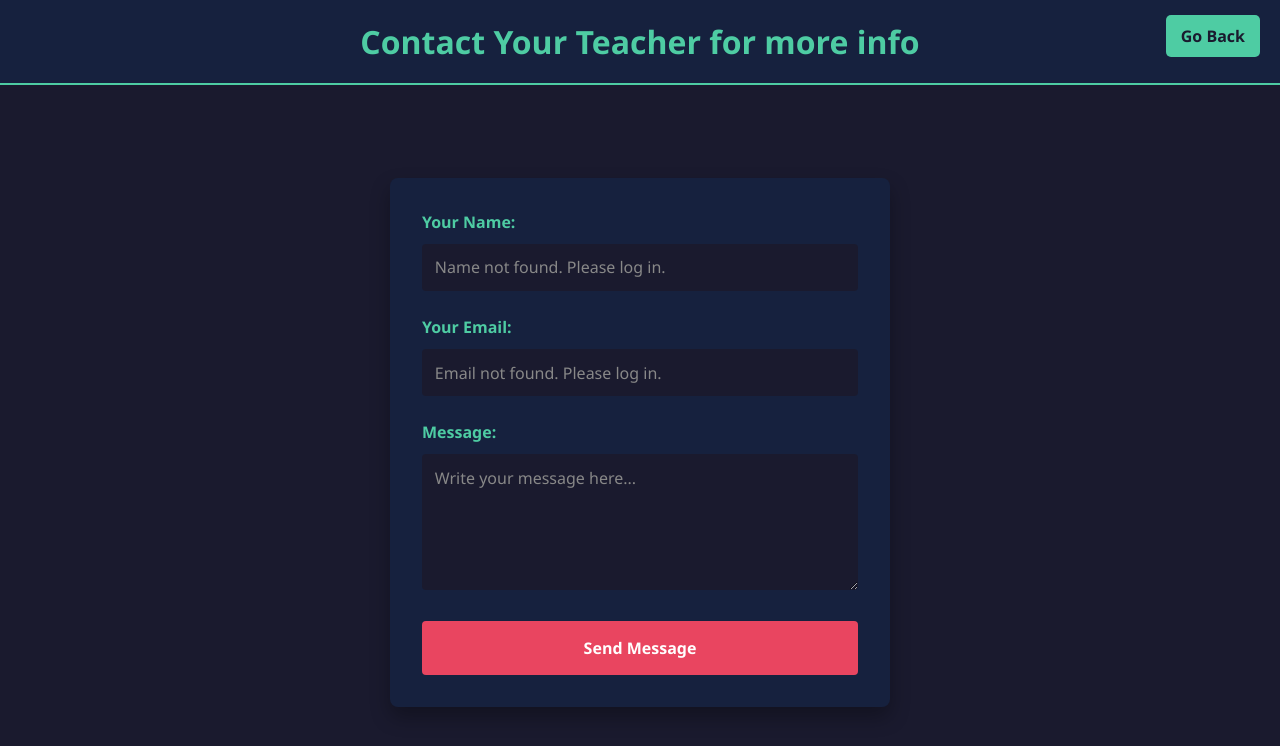
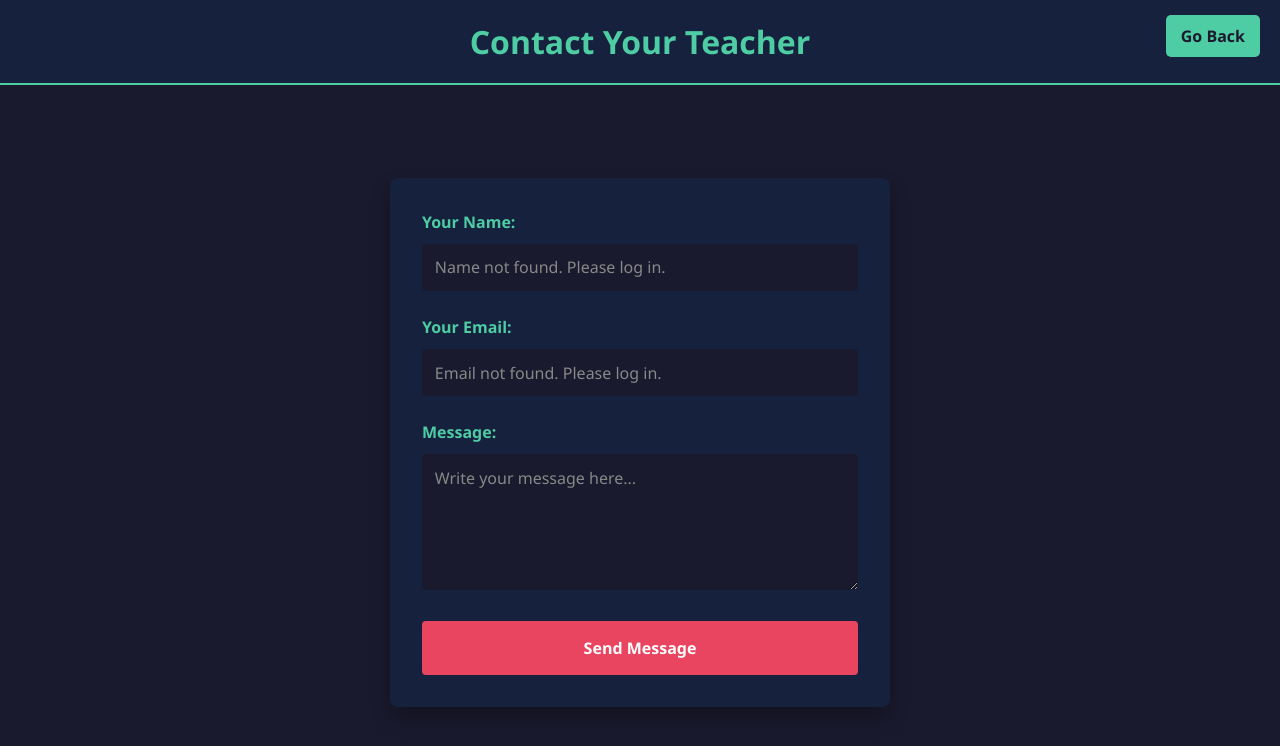
Before and after one commit to Ajayubangera/EduFeedbackPro, a website: page contact_teacher.html in a window 1280 px wide. Drawn offline with Linux system fonts and the light colour scheme.

Commit message:
a small change in comtact_ techer

```diff
--- a/contact_teacher.html
+++ b/contact_teacher.html
@@ -10,7 +10,7 @@
   <button class="go-back-btn" onclick="history.back()">Go Back</button>
 
   <header class="header">
-    <h1>Contact Your Teacher for more info</h1>
+    <h1>Contact Your Teacher </h1>
   </header>
   <main class="content">
     <form id="contactForm">
```
